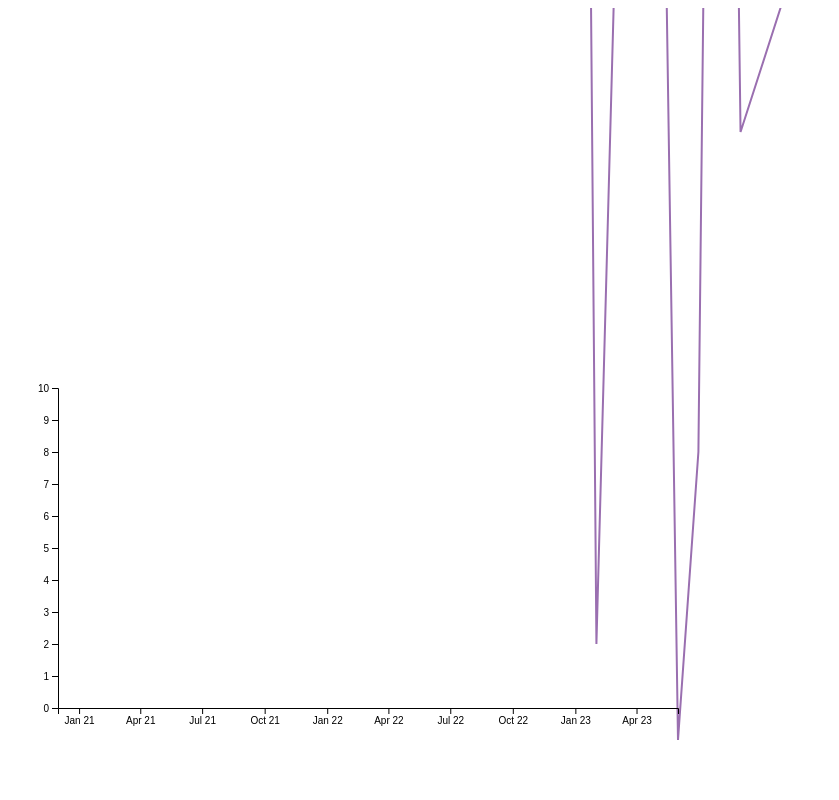
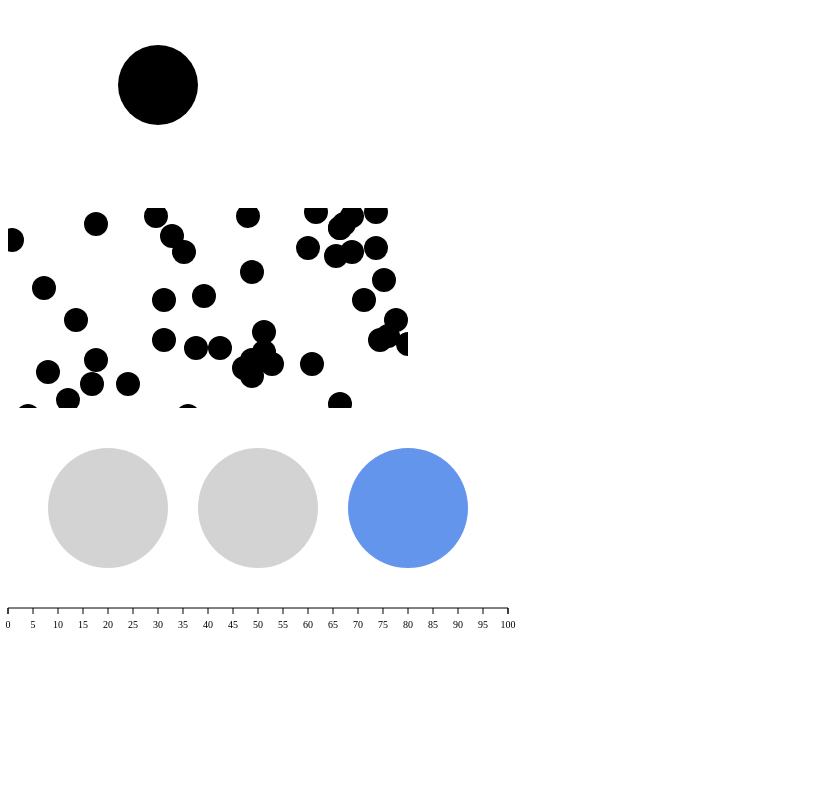
Before and after one commit to o7Ghost/React-Learning-Projects, a React (Vite) app in the folder 05-D3JS/: page / in a window 1280 px wide. Shown: the top 800 px of the page, without its empty margins (0-839 px from the left). Built offline with nearby package versions, Linux system fonts and the light colour scheme.

Commit message:
fix(TimeSeries): fix time series plot

```diff
--- a/05-D3JS/src/App.tsx
+++ b/05-D3JS/src/App.tsx
@@ -17,7 +17,7 @@ const style = {
 function App() {
   return (
     <>
-      {/* <div style={style}>
+      <div style={style}>
         <SingleCircleD3 />
       </div>
       <div style={style}>
@@ -32,7 +32,7 @@ function App() {
       <ChartWithDimensions />
       <div style={style}>
         <AxisV2 />
-      </div> */}
+      </div>
       <TimeSeriesPlot />
     </>
   );
--- a/05-D3JS/src/components/TimeSeriesPlot.tsx
+++ b/05-D3JS/src/components/TimeSeriesPlot.tsx
@@ -28,11 +28,12 @@ export const TimeSeriesPlot = () => {
   const yAxis = useRef<any>(null);
 
   const xScale = d3.scaleTime(
-    [new Date("2020-12-01"), new Date("2023-06-01")],
+    [new Date("2021-12-01"), new Date("2023-11-31")],
     [0, width]
   );
 
-  const yScale = d3.scaleLinear([0, 10], [height, 0]);
+  const max = d3.max(data, (d) => d.y);
+  const yScale = d3.scaleLinear([0, max ?? 0], [height, 0]);
 
   useEffect(() => {
     if (xAxis.current) {
@@ -65,7 +66,7 @@ export const TimeSeriesPlot = () => {
         <g
           width={300}
           height={300}
-          transform={`translate(${[margin.left, 700].join(",")})`}
+          transform={`translate(${[margin.left, 380].join(",")})`}
         >
           <path
             d={linePath}
```
